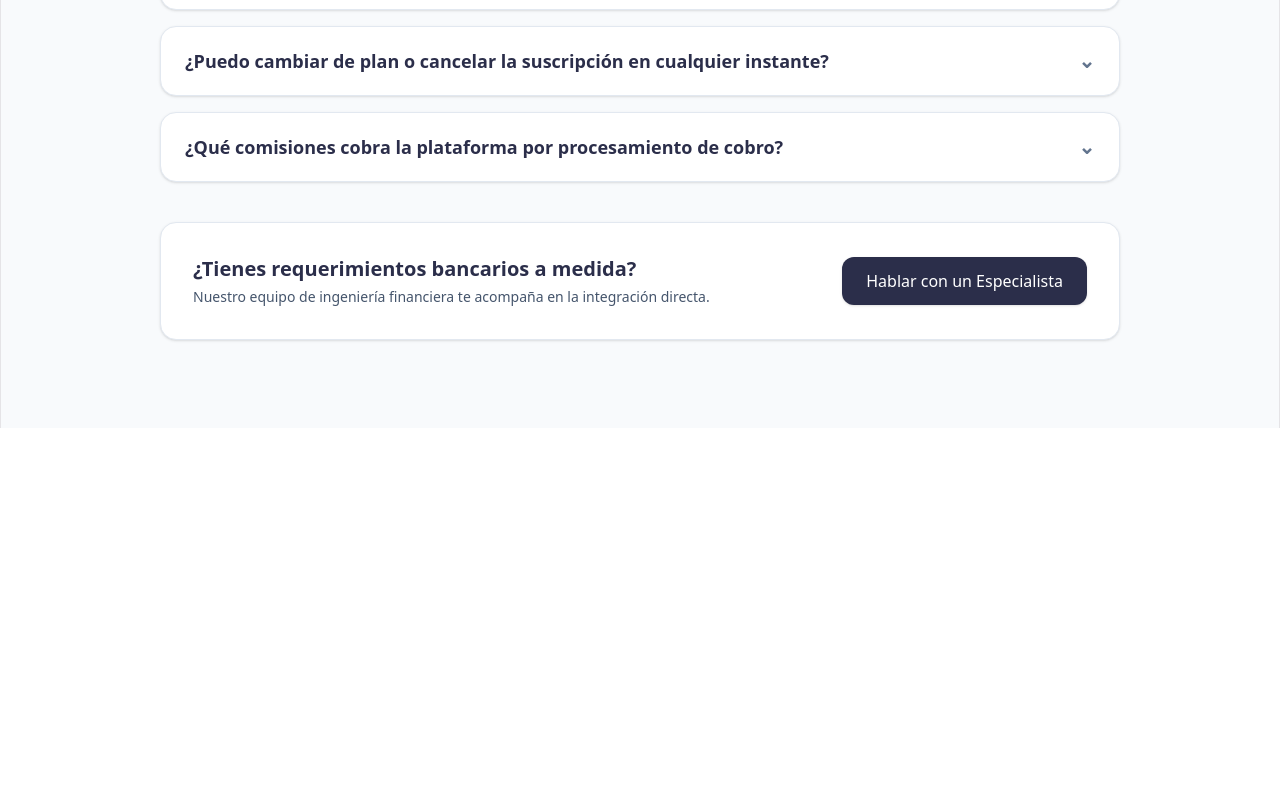
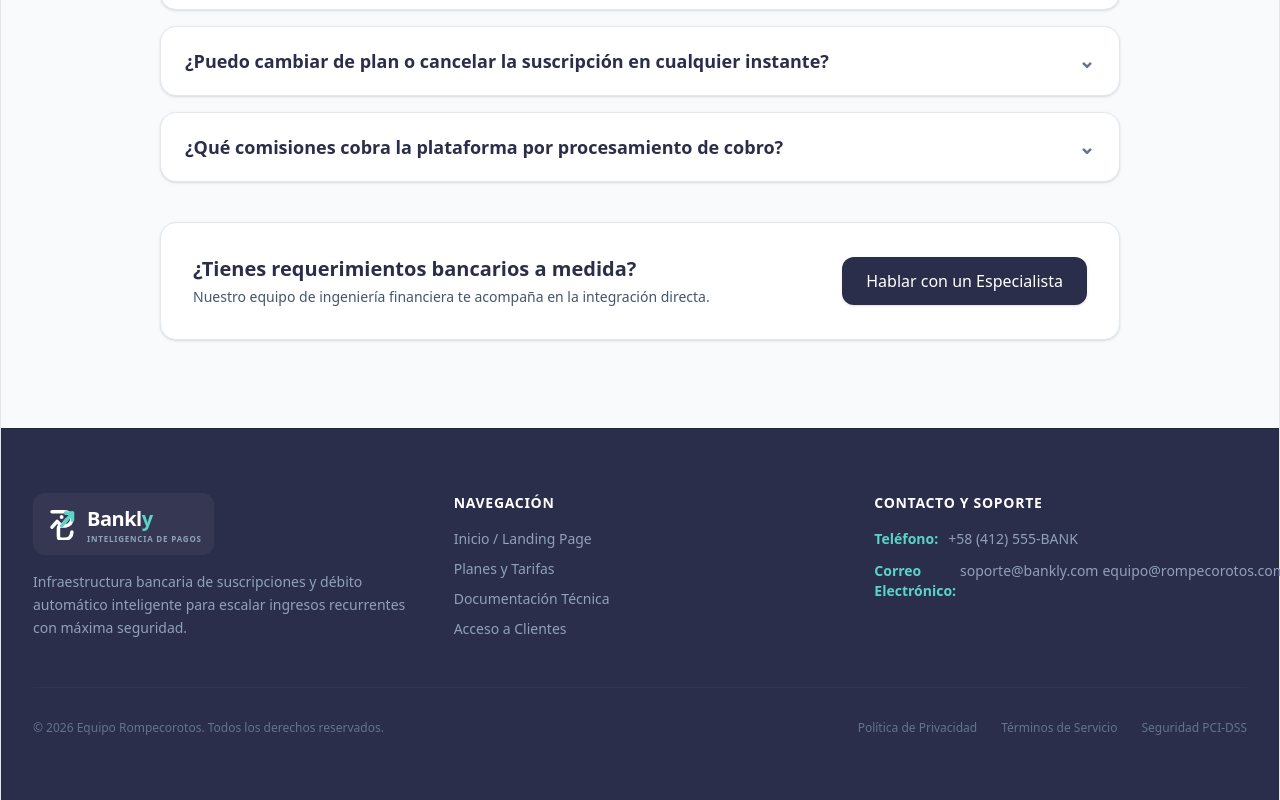
Before and after one commit to Rompecorotos/hackathon-30x---Rompecorotos, a React app in the folder Frontend/: page / in a window 1280 px wide. Shown: the part 1402-2202 px from the top of the page. Before the commit the page ends 1830 px from the top, so only its background shows below. Built offline with nearby package versions, Linux system fonts and the light colour scheme; the HTML template or start-up script is replaced by a standard one.

Commit message:
feat: se agrega el footer

```diff
--- a/Frontend/src/App.jsx
+++ b/Frontend/src/App.jsx
@@ -1,6 +1,7 @@
 import React, { useState } from 'react';
 import { BrowserRouter } from 'react-router-dom';
 import { Header } from './layouts/Header';
+import { Footer } from './layouts/Footer';
 import { AppRoutes } from './routes/AppRoutes';
 
 export function App() {
@@ -16,6 +17,8 @@ export function App() {
         <main className="p-6">
           <AppRoutes isLoggedIn={isLoggedIn} />
         </main>
+
+        <Footer />
       </div>
     </BrowserRouter>
   );
--- /dev/null
+++ b/Frontend/src/layouts/Footer.jsx
@@ -0,0 +1,123 @@
+import React from 'react';
+import { Link } from 'react-router-dom';
+import { Logo } from '../components/Logo';
+
+export const Footer = () => {
+  return (
+    <footer className="bg-[#2B2E4A] text-slate-300 w-full mt-auto border-t border-slate-800">
+      <div className="max-w-7xl mx-auto px-4 sm:px-6 lg:px-8 py-12 sm:py-16">
+        {/* Contenido principal del Footer en grid */}
+        <div className="grid grid-cols-1 md:grid-cols-3 gap-8 lg:gap-12 pb-12 border-b border-slate-700/60">
+
+          {/* Columna 1: Marca / Isotipo */}
+          <div className="space-y-4">
+            <div className="flex items-center gap-2.5 bg-white/5 p-3 rounded-xl w-fit">
+              {/* Reutilizamos el Logo ajustando contenedores si es necesario o texto claro */}
+              <div className="flex items-center gap-2.5">
+                <svg
+                  width="32"
+                  height="32"
+                  viewBox="0 0 100 100"
+                  fill="none"
+                  xmlns="http://www.w3.org/2000/svg"
+                >
+                  <path
+                    d="M 22,12 H 60 C 74,12 84,21 84,34 C 84,46 76,53 64,56 L 50,56 C 45,56 42,59 42,64 L 42,88 C 42,94 46,98 52,98 H 60 C 75,98 84,89 84,75"
+                    stroke="#ffffff"
+                    strokeWidth="11"
+                    strokeLinecap="round"
+                    strokeLinejoin="round"
+                  />
+                  <path
+                    d="M 22,60 L 38,42 L 52,56 L 68,36"
+                    stroke="#ffffff"
+                    strokeWidth="11"
+                    strokeLinecap="round"
+                    strokeLinejoin="round"
+                  />
+                  <circle cx="52" cy="28" r="6" fill="#ffffff" />
+                  <path d="M 52,56 L 86,16" stroke="#5BD3C7" strokeWidth="11" strokeLinecap="round" />
+                  <path d="M 64,16 H 86 V 38" stroke="#5BD3C7" strokeWidth="11" strokeLinecap="round" strokeLinejoin="round" />
+                </svg>
+                <div className="flex flex-col justify-center leading-none">
+                  <div className="flex items-baseline text-xl font-black tracking-tight text-white">
+                    <span>Bankl</span>
+                    <span className="text-[#5BD3C7]">y</span>
+                  </div>
+                  <span className="text-[8px] font-bold tracking-widest text-slate-400 uppercase mt-0.5">
+                    Inteligencia de Pagos
+                  </span>
+                </div>
+              </div>
+            </div>
+            <p className="text-xs sm:text-sm text-slate-400 leading-relaxed max-w-sm">
+              Infraestructura bancaria de suscripciones y débito automático inteligente para escalar ingresos recurrentes con máxima seguridad.
+            </p>
+          </div>
+
+          {/* Columna 2: Enlaces Rápidos */}
+          <div className="space-y-4">
+            <h4 className="text-sm font-bold tracking-wider text-white uppercase">
+              Navegación
+            </h4>
+            <ul className="space-y-2.5 text-sm">
+              <li>
+                <Link to="/" className="text-slate-400 hover:text-[#5BD3C7] transition-colors">
+                  Inicio / Landing Page
+                </Link>
+              </li>
+              <li>
+                <Link to="/plans" className="text-slate-400 hover:text-[#5BD3C7] transition-colors">
+                  Planes y Tarifas
+                </Link>
+              </li>
+              <li>
+                <Link to="/documentacion" className="text-slate-400 hover:text-[#5BD3C7] transition-colors">
+                  Documentación Técnica
+                </Link>
+              </li>
+              <li>
+                <Link to="/login" className="text-slate-400 hover:text-[#5BD3C7] transition-colors">
+                  Acceso a Clientes
+                </Link>
+              </li>
+            </ul>
+          </div>
+
+          {/* Columna 3: Contacto y Correos */}
+          <div className="space-y-4">
+            <h4 className="text-sm font-bold tracking-wider text-white uppercase">
+              Contacto y Soporte
+            </h4>
+            <div className="space-y-3 text-sm text-slate-400">
+              <div className="flex items-center gap-2.5">
+                <span className="text-[#5BD3C7] font-bold">Teléfono:</span>
+                <span>+58 (412) 555-BANK</span>
+              </div>
+              <div className="flex items-col gap-1">
+                <span className="text-[#5BD3C7] font-bold block">Correo Electrónico:</span>
+                <a href="mailto:soporte@bankly.com" className="hover:text-white transition-colors block">
+                  soporte@bankly.com
+                </a>
+                <a href="mailto:equipo@rompecorotos.com" className="hover:text-white transition-colors block">
+                  equipo@rompecorotos.com
+                </a>
+              </div>
+            </div>
+          </div>
+
+        </div>
+
+        {/* Barra inferior: Copyright */}
+        <div className="pt-8 flex flex-col sm:flex-row items-center justify-between gap-4 text-xs text-slate-500 text-center sm:text-left">
+          <p>© 2026 Equipo Rompecorotos. Todos los derechos reservados.</p>
+          <div className="flex items-center gap-6">
+            <span className="hover:text-slate-400 cursor-pointer">Política de Privacidad</span>
+            <span className="hover:text-slate-400 cursor-pointer">Términos de Servicio</span>
+            <span className="hover:text-slate-400 cursor-pointer">Seguridad PCI-DSS</span>
+          </div>
+        </div>
+      </div>
+    </footer>
+  );
+};
```
